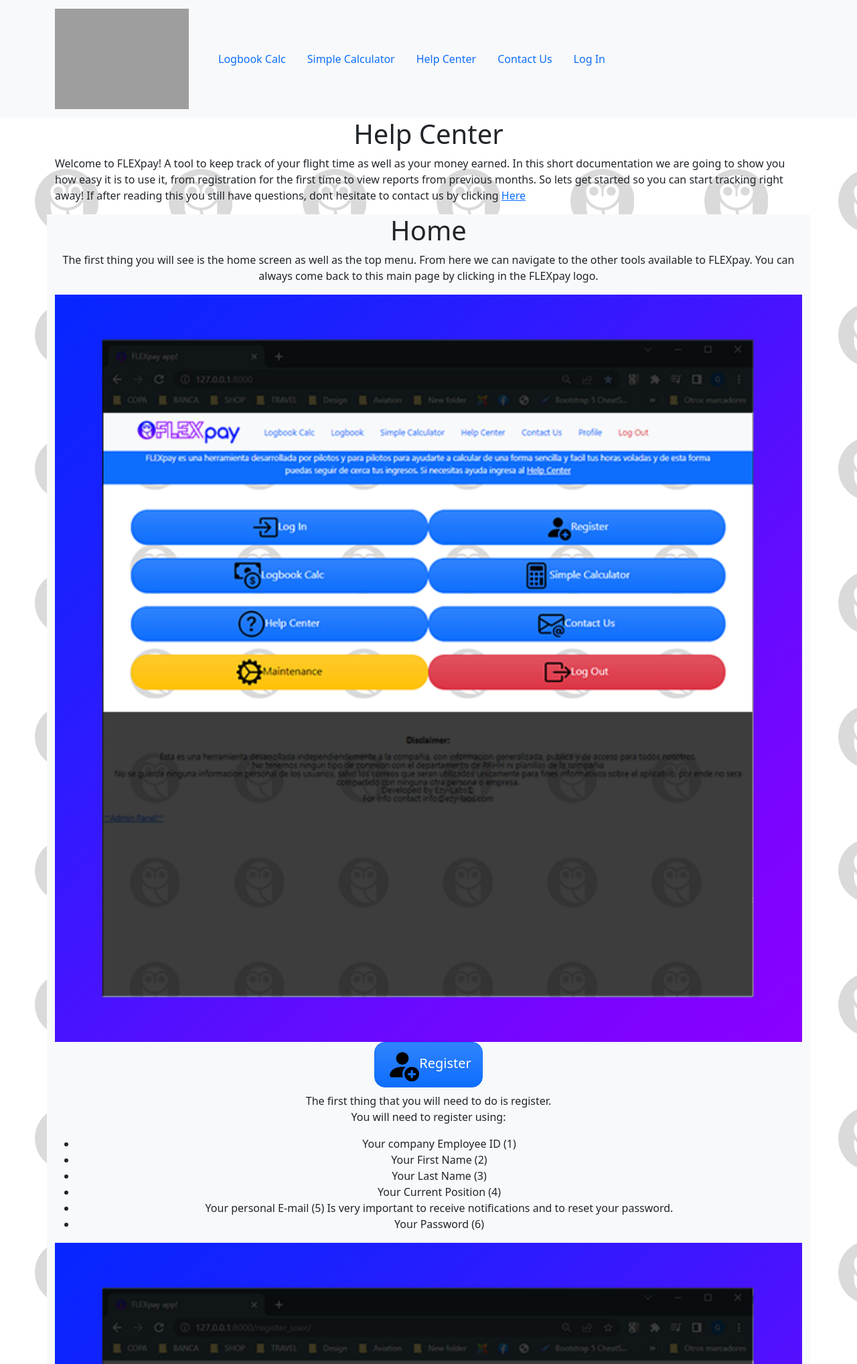
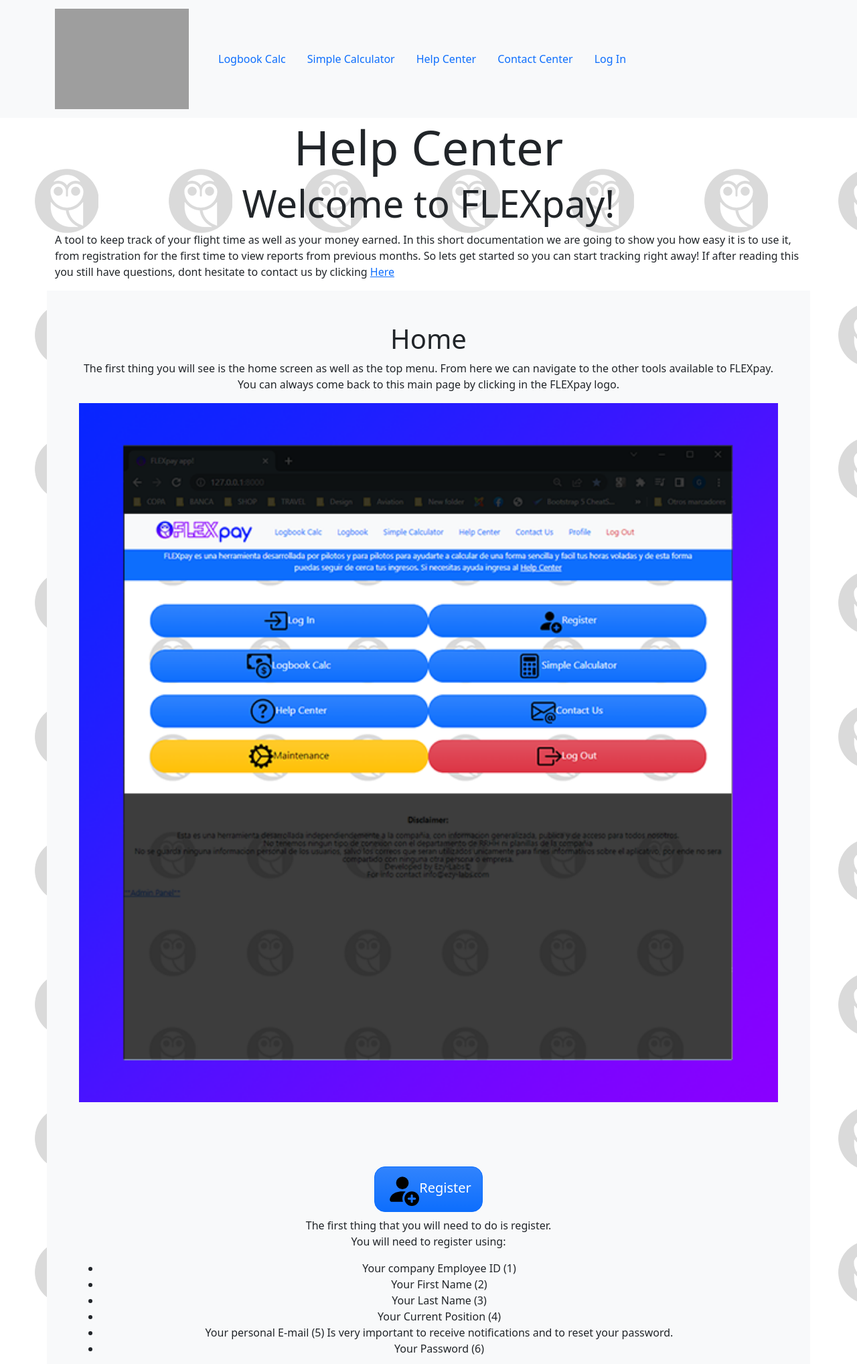
Before and after one commit to gkipping2023/paybud_beta1, a Django app: page /help/ in a window 1280 px wide. Shown: the top 2037 px of the page at 67% size. Run offline with Django 4.2, Linux system fonts and the light colour scheme; grey boxes are pictures that could not be loaded.

Commit message:
Final Touches

```diff
--- a/main/templates/main/contact_us.html
+++ b/main/templates/main/contact_us.html
@@ -13,7 +13,7 @@
         {% csrf_token %}
         <div class="mb-3">
             <label for="exampleFormControlInput1" class="form-label">Name:</label>
-            <input type="text" class="form-control" name="message-name" placeholder="Enter Your Name">
+            <input type="text" class="form-control" name="message-name" placeholder="Ingresa tu nombre">
           </div>
         <div class="mb-3">
             <label for="exampleFormControlInput1" class="form-label">Email address:</label>
@@ -21,7 +21,7 @@
           </div>
           <div class="mb-3">
             <label for="exampleFormControlTextarea1" class="form-label">Message:</label>
-            <textarea class="form-control" name="message-text" rows="6"></textarea>
+            <textarea class="form-control" name="message-text" rows="6" placeholder="Ingresa tu Mensaje"></textarea>
           </div>
           <input class="btn btn-primary" type="submit" value="Send" />
     </form>
--- a/main/templates/main/help_center.html
+++ b/main/templates/main/help_center.html
@@ -2,18 +2,17 @@
 {% load static %}
 {% block content %}
 <div class="container">
-  <h1 class="text-center">Help Center</h1>
-<p>Welcome to FLEXpay!
-  A tool to keep track of your flight time as well as your money earned.
+  <h1 class="text-center display-2">Help Center</h1>
+<h2 class="text-center display-4">Welcome to FLEXpay!</h2>
+<p>A tool to keep track of your flight time as well as your money earned.
   In this short documentation we are going to show you how easy it is to use it, from registration for the first time to view reports from previous months. So lets get started so you can start tracking right away!
   If after reading this you still have questions, dont hesitate to contact us by clicking <a class="text-primary" href="{% url 'contact-us' %}">Here</a>
 </p>
 </div>
 <section class="text-center">
- <div class="container bg-light">
+ <div class="container bg-light p-5">
   <div class="d-flex">
       <div class="row">
-
           <h1>Home</h1>
  <p>The first thing you will see is the home screen as well as the top menu. From here we can navigate to the other tools available to FLEXpay.
   You can always come back to this main page by clicking in the FLEXpay logo.
@@ -24,7 +23,7 @@
  </div>
 </section>
 <section class="text-center">
-  <div class="container bg-light">
+  <div class="container bg-light p-5">
     <div class="d-flex">
         <div class="row">
           <div class="col">
@@ -60,7 +59,7 @@
    </div>
 </section>
  <section class="text-center">
-  <div class="container bg-light">
+  <div class="container bg-light p-5">
     <div class="d-flex">
         <div class="row">
           <div class="col">
@@ -103,7 +102,7 @@
    </div>
  </section>
  <section class="text-center">
-  <div class="container bg-light">
+  <div class="container bg-light p-5">
     <div class="d-flex">
         <div class="row">
           <div class="col">
@@ -122,7 +121,7 @@
    </div>
  </section>
  <section class="text-center">
-  <div class="container bg-light">
+  <div class="container bg-light p-5">
     <div class="d-flex">
         <div class="row">
           <div class="col">
@@ -141,7 +140,7 @@
    </div>
  </section>
  <section class="text-center">
-  <div class="container bg-light">
+  <div class="container bg-light p-5">
     <div class="d-flex">
         <div class="row">
           <div class="col">
@@ -156,7 +155,7 @@
    </div>
  </section>
  <section class="text-center">
-  <div class="container bg-light">
+  <div class="container bg-light p-5">
     <div class="d-flex">
         <div class="row">
           <div class="col">
@@ -173,7 +172,7 @@
    </div>
  </section>
  <section class="text-center">
-  <div class="container bg-light">
+  <div class="container bg-light p-5">
     <div class="d-flex">
         <div class="row">
           <div class="col">
@@ -192,7 +191,7 @@
    </div>
  </section>
  <section class="text-center">
-  <div class="container bg-light">
+  <div class="container bg-light p-5">
     <div class="d-flex">
         <div class="row">
           <div class="col">
@@ -207,7 +206,7 @@
    </div>
  </section>
  <section class="text-center">
-  <div class="container bg-light">
+  <div class="container bg-light p-5">
     <div class="d-flex">
         <div class="row">
           <div class="col">
@@ -231,7 +230,7 @@
    </div>
  </section>
  <section class="text-center">
-  <div class="container bg-light">
+  <div class="container bg-light p-5">
     <div class="d-flex">
         <div class="row">
           <div class="col">
@@ -245,7 +244,7 @@
    </div>
  </section>
  <section class="text-center">
-  <div class="container bg-light">
+  <div class="container bg-light p-5">
     <div class="d-flex">
         <div class="row">
           <div class="col">
@@ -259,7 +258,7 @@
    </div>
  </section>
  <section class="text-center">
-  <div class="container bg-light">
+  <div class="container bg-light p-5">
     <div class="d-flex">
         <div class="row">
           <div class="col">
@@ -273,7 +272,7 @@
    </div>
  </section>
  <section class="text-center">
-  <div class="container bg-light">
+  <div class="container bg-light p-5">
     <div class="d-flex">
         <div class="row">
           <div class="col">
@@ -287,7 +286,7 @@
    </div>
  </section>
  <section class="text-center">
-  <div class="container bg-light">
+  <div class="container bg-light p-5">
     <div class="d-flex">
         <div class="row">
           <div class="col">
@@ -303,4 +302,20 @@
     </div>
    </div>
  </section>
+ <section class="text-center">
+  <div class="container bg-light p-5">
+    <div class="d-flex">
+        <div class="row">
+          <div class="col">
+            <h1 class="btn btn-lg rounded-5 btn-primary bg-gradient" style="width: 50%;" href="{% url 'login' %}">
+              <img src="{% static '/icons/arrow-login.svg' %}" alt="Log-in" width="50" height="50">Profile</h1>
+   <p>Igualmente, si estas accesando desde algun dispositivo ajeno o por primera vez, utilizaras este boton para ingresar con tu usuario y contrasena.</p>
+          <img class="img-fluid" src="{% static '/images/profile.png' %}" alt="">
+          <p class="">En esta seccion podras ver tu perfil personal y modificar tu Posicion, correo asi como tus descuentos personales.</p>
+          <p class="text-danger">Importante: Para guardar cambios en tu perfil es necesario que confirmes tu E-mail.</p>
+      </div>
+        </div>
+    </div>
+   </div>
+ </section>
 {% endblock content %}
--- a/main/templates/main/home.html
+++ b/main/templates/main/home.html
@@ -19,6 +19,10 @@
 <section class="p-5">
     <div class="container">
         <div class="col justify-content-center text-center mb-3 gx-5">
+            <div class="row">
+                <h3>Total Hours Logged: <span class="badge bg-secondary">{{home_total_hours_logged}}</span></h3>
+                <h3>Total Users: <span class="badge bg-secondary">{{home_total_users_reg}}</span></h3>
+            </div>
             <div class="row">
                 <a class="btn btn-lg rounded-5 btn-primary bg-gradient text-wrap" style="width: 50%;" href="{% url 'login' %}">
                     <img src="{% static '/icons/arrow-login.svg' %}" alt="Log-in" width="50" height="50">Log In
@@ -42,7 +46,7 @@
                     <img src="{% static '/icons/help-center.svg' %}" alt="Log-in" width="50" height="50">Help Center
                 </a>
                 <a class="btn btn-lg rounded-5 btn-primary bg-gradient text-wrap" style="width: 50%;" href="{% url 'contact-us' %}">
-                    <img src="{% static '/icons/contact-us.svg' %}" alt="Log-in" width="50" height="50">Contact Us
+                    <img src="{% static '/icons/contact-us.svg' %}" alt="Log-in" width="50" height="50">Contact Center
                 </a>
             </div>
         </br>
--- a/main/views.py
+++ b/main/views.py
@@ -785,16 +785,15 @@ def delete_entry(request, entry_id):
 #User Profile
 @login_required(login_url='login')
 def userprofile(request,pk):
-    user = User.objects.get(id=pk)
-    user2 = request.user
-    form = UpdateUserForm(instance=user2)
+    user = request.user
+    form = UpdateUserForm(instance=user)
 
     if request.method == 'POST':
-        form = UpdateUserForm(request.POST, instance=user2)
+        form = UpdateUserForm(request.POST,instance=user)
         if form.is_valid():
             form.save()
             messages.success(request,'Profile Updated Successfully')
-            redirect('profile',pk=user.id)
+            return redirect('profile',pk=user.id)
         else:
             form.errors
             messages.error(request,'Error in update, Please verify your profile')
--- a/templates/navbar.html
+++ b/templates/navbar.html
@@ -14,7 +14,7 @@
           <a class="nav-link" href="{% url 'help-center' %}">Help Center</a>
         </li>
         <li class="nav-item">
-          <a class="nav-link" href="{% url 'contact-us' %}">Contact Us</a>
+          <a class="nav-link" href="{% url 'contact-us' %}">Contact Center</a>
         </li>
         <li class="nav-item">
           {% if request.user.is_authenticated %}
```
Also changed, not shown: main/forms.py (+11 -6 lines), main/templates/main/logbook_calc.html (+5 -5 lines), main/templates/main/user_profile.html (+5 -5 lines), 1 other file.
